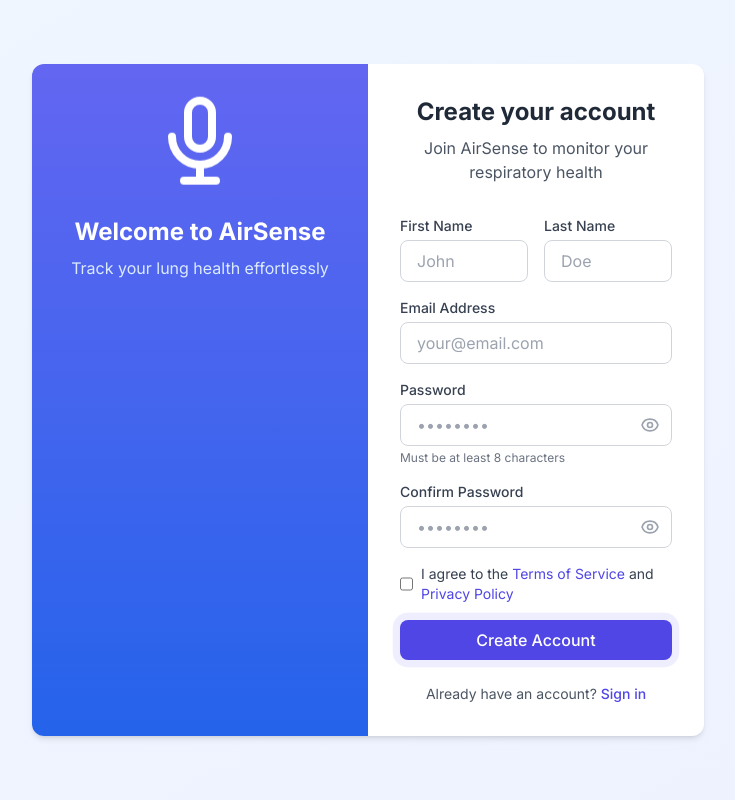
After one commit to WerewolfHunters/AirSense-WebApp, a Flask app: page /signup in a window 1280 px wide. The commit adds this page. Shown: the whole page, without its empty margins (272-1007 px from the left). Run offline with Flask 3, Linux system fonts and the light colour scheme; some libraries are stand-ins or nearby versions.

Commit message:
Updating signup and login page with functionalities

```diff
--- a/app.py
+++ b/app.py
@@ -1,22 +1,91 @@
-from flask import Flask, render_template, request, redirect
+from flask import Flask, render_template, request, redirect, url_for, flash, session
+
+
 
 app = Flask(__name__)
+app.secret_key = "myKey"  # Needed for session & flash
 
 
+
+# Home page
 @app.route('/', methods=['GET'])
 def home():
     return render_template('home.html')
 
 
+# Dashboard
+@app.route('/dashboard', methods=['GET', 'POST'])
+def dashboard():
+    if 'user' in session:
+        return f"<h1>Welcome {session['user']['first_name']}!</h1>"
+    else:
+        flash("Please log in first!", "warning")
+        return redirect(url_for('login'))
+
+
+# Login page
 @app.route('/login', methods=['POST', 'GET'])
 def login():
     if request.method == 'POST':
         email = request.form.get('email')
         password = request.form.get('password')
-        return f"<h1>{email}:{password}</h1>"
+
+        users = session.get('users', {})  # Retrieve stored users
+
+        if email in users and users[email]['password'] == password:
+            session['user'] = users[email]  # Store logged-in user
+            return redirect(url_for('dashboard'))
+        else:
+            flash("Invalid email or password!", "danger")
+            return redirect(url_for('login'))
 
     return render_template('login.html')
 
 
-if __name__=="__main__":
+# Signup page
+@app.route('/signup', methods=['POST', 'GET'])
+def signup():
+    if request.method == 'POST':
+        first_name = request.form['firstName']
+        last_name = request.form['lastName']
+        email = request.form['email']
+        i_pass = request.form['password']
+        c_pass = request.form['confirmPassword']
+
+        # Check password match
+        if i_pass != c_pass:
+            flash("Passwords do not match!", "danger")
+            return redirect(url_for('signup'))
+
+        users = session.get('users', {})
+
+        if email in users:
+            flash("Email already registered! Please log in.", "warning")
+            return redirect(url_for('login'))
+
+        # Store user in session
+        users[email] = {
+            "first_name": first_name,
+            "last_name": last_name,
+            "email": email,
+            "password": i_pass
+        }
+        session['users'] = users
+
+        flash("Account created successfully! Please log in.", "success")
+        return redirect(url_for('login'))
+
+    return render_template('signup.html')
+
+
+# Logout route
+@app.route('/logout')
+def logout():
+    session.pop('user', None)
+    flash("You have been logged out!", "info")
+    return redirect(url_for('login'))
+
+
+
+if __name__ == "__main__":
     app.run(host="0.0.0.0", port=8080)
--- a/requirements.txt
+++ b/requirements.txt
@@ -1 +1,3 @@
 flask
+pymongo
+dnspython
--- /dev/null
+++ b/static/css/signup.css
@@ -0,0 +1,36 @@
+@import url('https://fonts.googleapis.com/css2?family=Inter:wght@300;400;500;600;700&display=swap');
+
+body {
+    font-family: 'Inter', sans-serif;
+    background-color: #f8fafc;
+}
+
+.form-input:focus {
+    box-shadow: 0 0 0 3px rgba(99, 102, 241, 0.2);
+}
+
+.pulse {
+    animation: pulse 2s infinite;
+}
+
+@keyframes pulse {
+    0% {
+        box-shadow: 0 0 0 0 rgba(99, 102, 241, 0.4);
+    }
+    70% {
+        box-shadow: 0 0 0 10px rgba(99, 102, 241, 0);
+    }
+    100% {
+        box-shadow: 0 0 0 0 rgba(99, 102, 241, 0);
+    }
+}
+
+.floating {
+    animation: floating 3s ease-in-out infinite;
+}
+
+@keyframes floating {
+    0% { transform: translateY(0px); }
+    50% { transform: translateY(-10px); }
+    100% { transform: translateY(0px); }
+}
--- /dev/null
+++ b/static/js/signup.js
@@ -0,0 +1,39 @@
+function togglePassword(fieldId) {
+const passwordField = document.getElementById(fieldId);
+const type = passwordField.getAttribute('type') === 'password' ? 'text' : 'password';
+passwordField.setAttribute('type', type);
+
+// Change the eye icon
+const eyeIcon = passwordField.nextElementSibling.querySelector('svg');
+if (type === 'text') {
+    eyeIcon.innerHTML = `
+        <path stroke-linecap="round" stroke-linejoin="round" stroke-width="2" d="M13.875 18.825A10.05 10.05 0 0112 19c-4.478 0-8.268-2.943-9.543-7a9.97 9.97 0 011.563-3.029m5.858.908a3 3 0 114.243 4.243M9.878 9.878l4.242 4.242M9.88 9.88l-3.29-3.29m7.532 7.532l3.29 3.29M3 3l3.59 3.59m0 0A9.953 9.953 0 0112 5c4.478 0 8.268 2.943 9.543 7a10.025 10.025 0 01-4.132 5.411m0 0L21 21" />
+    `;
+} else {
+    eyeIcon.innerHTML = `
+        <path stroke-linecap="round" stroke-linejoin="round" stroke-width="2" d="M15 12a3 3 0 11-6 0 3 3 0 016 0z" />
+        <path stroke-linecap="round" stroke-linejoin="round" stroke-width="2" d="M2.458 12C3.732 7.943 7.523 5 12 5c4.478 0 8.268 2.943 9.542 7-1.274 4.057-5.064 7-9.542 7-4.477 0-8.268-2.943-9.542-7z" />
+    `;
+}}
+
+        // document.getElementById('signupForm').addEventListener('submit', function(e) {
+        //     e.preventDefault();
+
+        //     const password = document.getElementById('password').value;
+        //     const confirmPassword = document.getElementById('confirmPassword').value;
+        //     const termsChecked = document.getElementById('terms').checked;
+
+        //     if (password !== confirmPassword) {
+        //         alert('Passwords do not match!');
+        //         return;
+        //     }
+
+        //     if (!termsChecked) {
+        //         alert('Please agree to the terms and conditions');
+        //         return;
+        //     }
+
+        //     // Here you would typically send the form data to your server
+        //     alert('Account created successfully! Redirecting to dashboard...');
+        //     // window.location.href = 'dashboard.html';
+        // });
--- /dev/null
+++ b/templates/signup.html
@@ -0,0 +1,141 @@
+<!DOCTYPE html>
+<html lang="en">
+<head>
+    <meta charset="UTF-8">
+    <meta name="viewport" content="width=device-width, initial-scale=1.0">
+    <title>AirSense - Sign Up</title>
+    <script src="https://cdn.tailwindcss.com"></script>
+    <link rel="stylesheet" href="https://cdnjs.cloudflare.com/ajax/libs/animate.css/4.1.1/animate.min.css"/>
+    <link rel="stylesheet" href="{{ url_for('static', filename='css/signup.css') }}">
+</head>
+<body class="min-h-screen flex items-center justify-center bg-gradient-to-br from-blue-50 to-indigo-50">
+    <div class="container mx-auto px-4 py-12">
+        <div class="max-w-md mx-auto bg-white rounded-xl shadow-md overflow-hidden md:max-w-2xl animate__animated animate__fadeIn">
+            <div class="md:flex">
+                <div class="hidden md:block md:w-1/2 bg-gradient-to-b from-indigo-500 to-blue-600 p-8 flex items-center justify-center">
+                    <div class="text-center">
+                        <div class="floating">
+                            <svg xmlns="http://www.w3.org/2000/svg" class="h-24 w-24 mx-auto text-white" fill="none" viewBox="0 0 24 24" stroke="currentColor">
+                                <path stroke-linecap="round" stroke-linejoin="round" stroke-width="2" d="M19 11a7 7 0 01-7 7m0 0a7 7 0 01-7-7m7 7v4m0 0H8m4 0h4m-4-8a3 3 0 01-3-3V5a3 3 0 116 0v6a3 3 0 01-3 3z" />
+                            </svg>
+                        </div>
+                        <h2 class="text-2xl font-bold text-white mt-6">Welcome to AirSense</h2>
+                        <p class="text-blue-100 mt-2">Track your lung health effortlessly</p>
+                    </div>
+                </div>
+                <div class="p-8 md:w-1/2">
+                    <div class="flex justify-center md:hidden mb-6">
+                        <svg xmlns="http://www.w3.org/2000/svg" class="h-16 w-16 text-indigo-600" fill="none" viewBox="0 0 24 24" stroke="currentColor">
+                            <path stroke-linecap="round" stroke-linejoin="round" stroke-width="2" d="M19 11a7 7 0 01-7 7m0 0a7 7 0 01-7-7m7 7v4m0 0H8m4 0h4m-4-8a3 3 0 01-3-3V5a3 3 0 116 0v6a3 3 0 01-3 3z" />
+                        </svg>
+                    </div>
+                    <h2 class="text-2xl font-bold text-gray-800 text-center mb-2">Create your account</h2>
+                    <p class="text-gray-600 text-center mb-8">Join AirSense to monitor your respiratory health</p>
+
+                    <!-- Flash Messages -->
+                    {% with messages = get_flashed_messages(with_categories=true) %}
+                    {% if messages %}
+                        <div class="mb-4">
+                        {% for category, message in messages %}
+                            {% if category == 'success' %}
+                            <div class="bg-green-100 border border-green-400 text-green-700 px-4 py-3 rounded relative">
+                                {{ message }}
+                            </div>
+                            {% elif category == 'danger' %}
+                            <div class="bg-red-100 border border-red-400 text-red-700 px-4 py-3 rounded relative">
+                                {{ message }}
+                            </div>
+                            {% elif category == 'warning' %}
+                            <div class="bg-yellow-100 border border-yellow-400 text-yellow-700 px-4 py-3 rounded relative">
+                                {{ message }}
+                            </div>
+                            {% else %}
+                            <div class="bg-blue-100 border border-blue-400 text-blue-700 px-4 py-3 rounded relative">
+                                {{ message }}
+                            </div>
+                            {% endif %}
+                        {% endfor %}
+                        </div>
+                    {% endif %}
+                    {% endwith %}
+
+                    <form id="signupForm" class="space-y-4" method="post" action="/signup">
+                        <div class="grid grid-cols-1 md:grid-cols-2 gap-4">
+                            <div>
+                                <label for="firstName" class="block text-sm font-medium text-gray-700 mb-1">First Name</label>
+                                <input type="text" id="firstName" name="firstName" required
+                                    class="w-full px-4 py-2 rounded-lg border border-gray-300 focus:outline-none focus:ring-2 focus:ring-indigo-500 focus:border-transparent transition duration-300 form-input"
+                                    placeholder="John">
+                            </div>
+                            <div>
+                                <label for="lastName" class="block text-sm font-medium text-gray-700 mb-1">Last Name</label>
+                                <input type="text" id="lastName" name="lastName" required
+                                    class="w-full px-4 py-2 rounded-lg border border-gray-300 focus:outline-none focus:ring-2 focus:ring-indigo-500 focus:border-transparent transition duration-300 form-input"
+                                    placeholder="Doe">
+                            </div>
+                        </div>
+
+                        <div>
+                            <label for="email" class="block text-sm font-medium text-gray-700 mb-1">Email Address</label>
+                            <input type="email" id="email" name="email" required
+                                class="w-full px-4 py-2 rounded-lg border border-gray-300 focus:outline-none focus:ring-2 focus:ring-indigo-500 focus:border-transparent transition duration-300 form-input"
+                                placeholder="your@email.com">
+                        </div>
+
+                        <div>
+                            <label for="password" class="block text-sm font-medium text-gray-700 mb-1">Password</label>
+                            <div class="relative">
+                                <input type="password" id="password" name="password" required
+                                    class="w-full px-4 py-2 rounded-lg border border-gray-300 focus:outline-none focus:ring-2 focus:ring-indigo-500 focus:border-transparent transition duration-300 form-input pr-10"
+                                    placeholder="••••••••">
+                                <div class="absolute inset-y-0 right-0 pr-3 flex items-center cursor-pointer" onclick="togglePassword('password')">
+                                    <svg xmlns="http://www.w3.org/2000/svg" class="h-5 w-5 text-gray-400" fill="none" viewBox="0 0 24 24" stroke="currentColor">
+                                        <path stroke-linecap="round" stroke-linejoin="round" stroke-width="2" d="M15 12a3 3 0 11-6 0 3 3 0 016 0z" />
+                                        <path stroke-linecap="round" stroke-linejoin="round" stroke-width="2" d="M2.458 12C3.732 7.943 7.523 5 12 5c4.478 0 8.268 2.943 9.542 7-1.274 4.057-5.064 7-9.542 7-4.477 0-8.268-2.943-9.542-7z" />
+                                    </svg>
+                                </div>
+                            </div>
+                            <p class="text-xs text-gray-500 mt-1">Must be at least 8 characters</p>
+                        </div>
+
+                        <div>
+                            <label for="confirmPassword" class="block text-sm font-medium text-gray-700 mb-1">Confirm Password</label>
+                            <div class="relative">
+                                <input type="password" id="confirmPassword" name="confirmPassword" required
+                                    class="w-full px-4 py-2 rounded-lg border border-gray-300 focus:outline-none focus:ring-2 focus:ring-indigo-500 focus:border-transparent transition duration-300 form-input pr-10"
+                                    placeholder="••••••••">
+                                <div class="absolute inset-y-0 right-0 pr-3 flex items-center cursor-pointer" onclick="togglePassword('confirmPassword')">
+                                    <svg xmlns="http://www.w3.org/2000/svg" class="h-5 w-5 text-gray-400" fill="none" viewBox="0 0 24 24" stroke="currentColor">
+                                        <path stroke-linecap="round" stroke-linejoin="round" stroke-width="2" d="M15 12a3 3 0 11-6 0 3 3 0 016 0z" />
+                                        <path stroke-linecap="round" stroke-linejoin="round" stroke-width="2" d="M2.458 12C3.732 7.943 7.523 5 12 5c4.478 0 8.268 2.943 9.542 7-1.274 4.057-5.064 7-9.542 7-4.477 0-8.268-2.943-9.542-7z" />
+                                    </svg>
+                                </div>
+                            </div>
+                        </div>
+
+                        <div class="flex items-center">
+                            <input id="terms" name="terms" type="checkbox" class="h-4 w-4 text-indigo-600 focus:ring-indigo-500 border-gray-300 rounded">
+                            <label for="terms" class="ml-2 block text-sm text-gray-700">
+                                I agree to the <a href="#" class="text-indigo-600 hover:text-indigo-500">Terms of Service</a> and <a href="#" class="text-indigo-600 hover:text-indigo-500">Privacy Policy</a>
+                            </label>
+                        </div>
+
+                        <button type="submit" class="w-full bg-indigo-600 hover:bg-indigo-700 text-white font-medium py-2 px-4 rounded-lg transition duration-300 transform hover:scale-105 focus:outline-none focus:ring-2 focus:ring-indigo-500 focus:ring-offset-2 pulse">
+                            Create Account
+                        </button>
+                    </form>
+
+                    <div class="mt-6 text-center">
+                        <p class="text-sm text-gray-600">
+                            Already have an account?
+                            <a href="/login" class="font-medium text-indigo-600 hover:text-indigo-500">Sign in</a>
+                        </p>
+                    </div>
+                </div>
+            </div>
+        </div>
+    </div>
+
+    <script src="{{ url_for('static', filename='js/signup.js') }}"></script>
+</body>
+</html>
```
Also changed, not shown: templates/login.html (+29 -24 lines).
